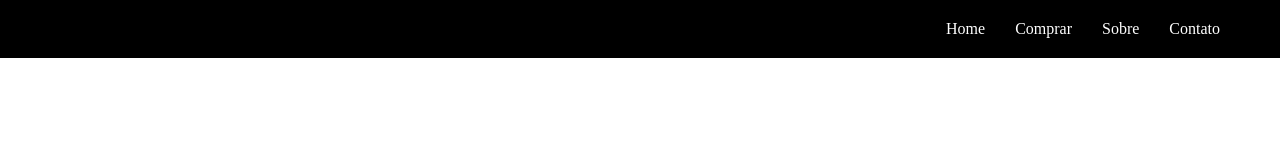
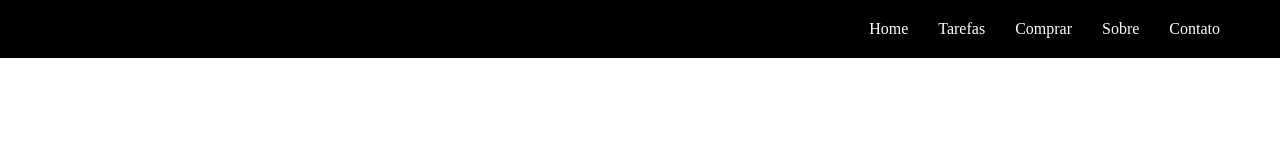
Before and after one commit to CarloshDevBR/test-application-next, a Next.js app: page / in a window 1280 px wide. Shown: the top 160 px of the page. Built offline with nearby package versions, Linux system fonts and the light colour scheme.

Commit message:
link para página todo adicionado

```diff
--- a/src/components/header/index.tsx
+++ b/src/components/header/index.tsx
@@ -9,6 +9,11 @@ export const Header = () => {
                 <li>
                     <Link href='/'>
                         <a>Home</a>
+                    </Link>
+                </li>
+                <li>
+                    <Link href='/todo'>
+                        <a>Tarefas</a>
                     </Link>
                 </li>
                 <li>
```
